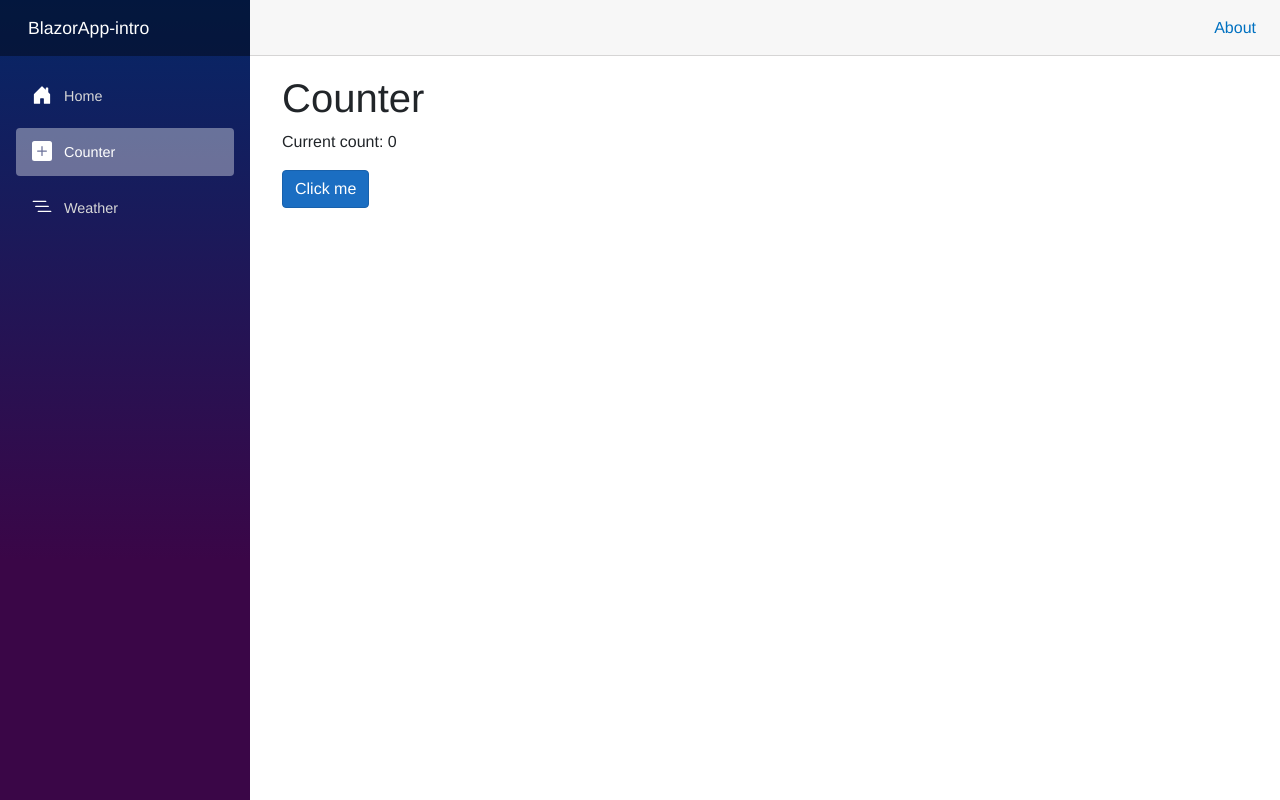
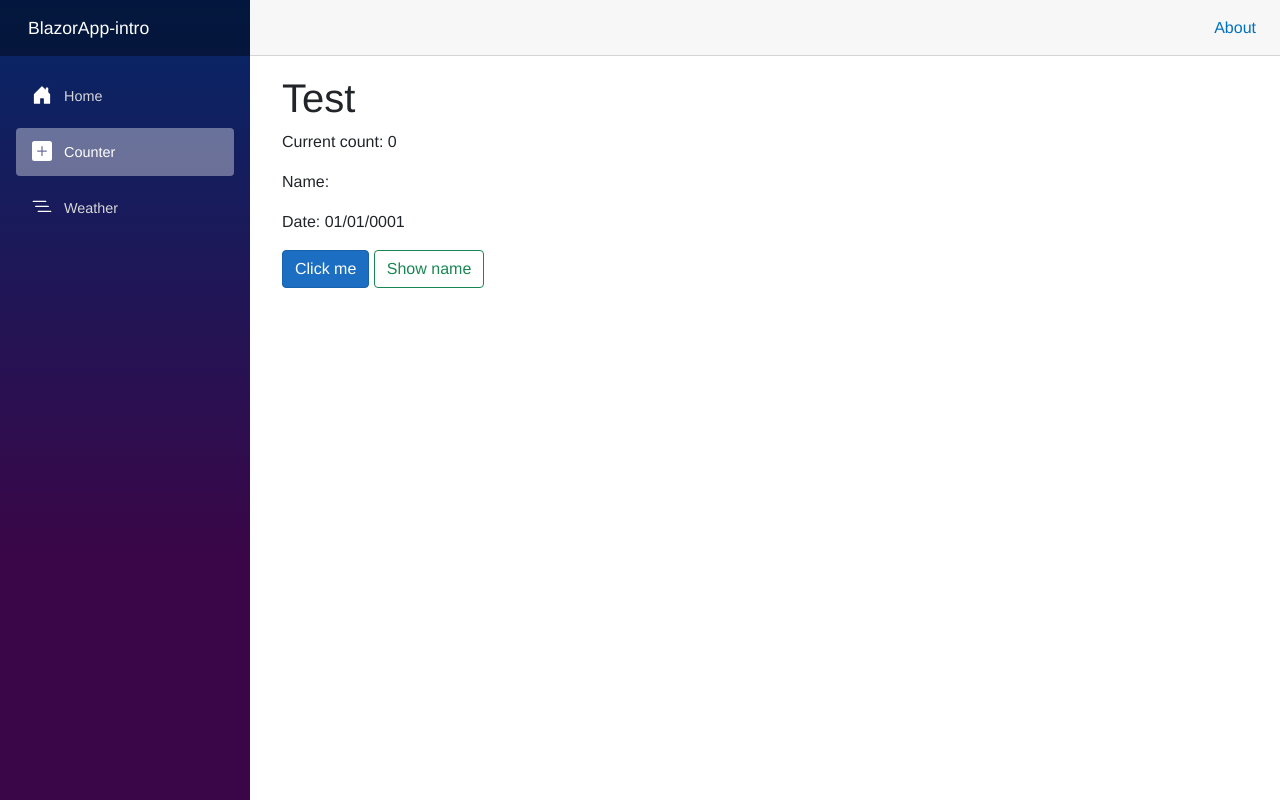
Before and after one commit to nyinyiminthant-dev/BlazorApp-intro, an ASP.NET Core app: page /counter in a window 1280 px wide. Run offline with ASP.NET Core 8, Linux system fonts and the light colour scheme; style sheets or scripts are compiled from the project's sources.

Commit message:
Feat: test

```diff
--- a/BlazorApp-intro/Pages/Counter.razor
+++ b/BlazorApp-intro/Pages/Counter.razor
@@ -2,17 +2,37 @@
 
 <PageTitle>Counter</PageTitle>
 
-<h1>Counter</h1>
+<h1>Test</h1>
 
 <p role="status">Current count: @currentCount</p>
+<p role="status">Name: @name</p>
+<p role="status">Date: @date</p>
 
 <button class="btn btn-primary" @onclick="IncrementCount">Click me</button>
 
+<button class="btn btn-outline-success" @onclick="ShowName">Show name</button>
+
+
 @code {
     private int currentCount = 0;
+    private string name = " ";
+    private DateOnly date;
+
 
     private void IncrementCount()
     {
         currentCount++;
     }
+
+    private void ShowName()
+    {
+
+        name = "Nyi Ny";
+    }
+
+    private void showDate() {
+        date.Day.ToString();
+        date.Month.ToString();
+        date.Year.ToString();
+    }
 }
```
